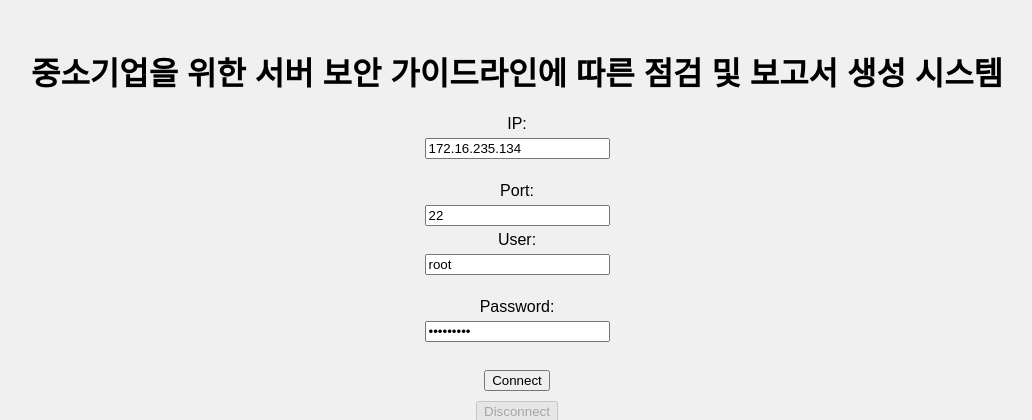
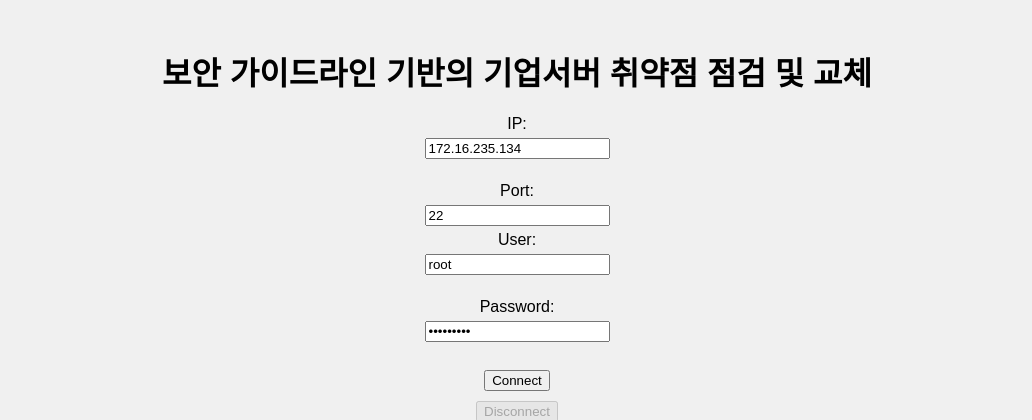
Before and after one commit to HongChan1412/smu-dis-capstone-public, a FastAPI app: page /hc/index in a window 1280 px wide. Shown: the top 420 px of the page, without its empty margins (123-1155 px from the left). Run offline with FastAPI, Linux system fonts and the light colour scheme.

Commit message:
💄 제목 수정
index.html 제목 수정

Resolves: SDC-8

```diff
--- a/app/templates/index.html
+++ b/app/templates/index.html
@@ -1,12 +1,12 @@
 <!DOCTYPE html>
 <html>
     <head>
-        <title>중소기업을 위한 서버 보안 가이드라인에 따른 점검 및 보고서 생성 시스템</title>
+        <title>보안 가이드라인 기반의 기업서버 취약점 점검 및 교체</title>
         <link rel="stylesheet" type="text/css" href="/static/css/style.css">
         <script src="/static/js/script.js"></script>
     </head>
     <body>
-        <h1>중소기업을 위한 서버 보안 가이드라인에 따른 점검 및 보고서 생성 시스템</h1>
+        <h1>보안 가이드라인 기반의 기업서버 취약점 점검 및 교체</h1>
         IP: <input id="ip" type="text" value="172.16.235.134"><br>
         Port: <input id="port" type="text" value="22" placeholder="Port (default 22)">
         User: <input id="user" type="text" value="root"><br>
```
